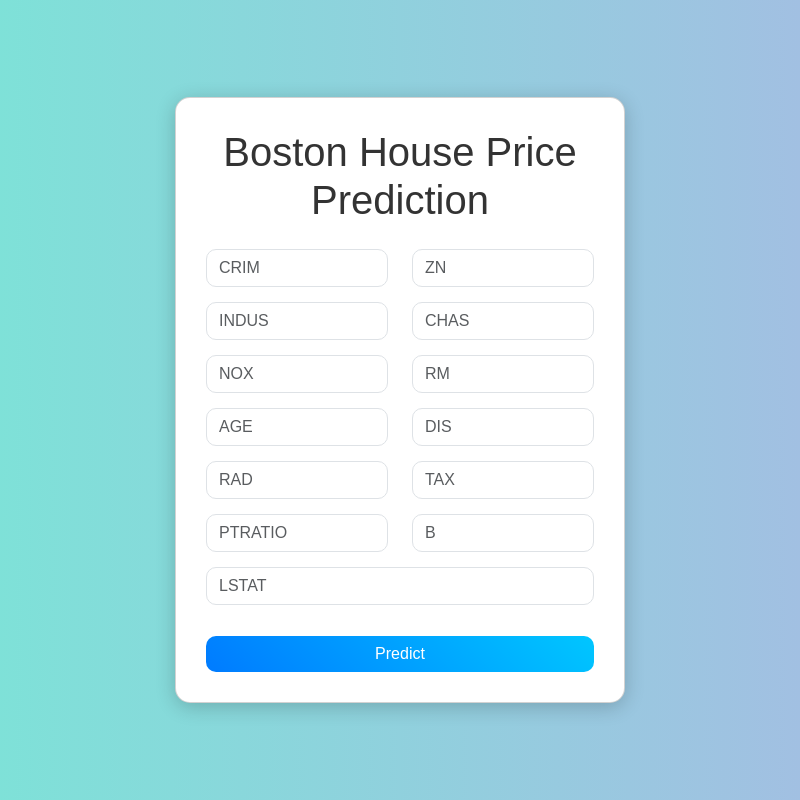
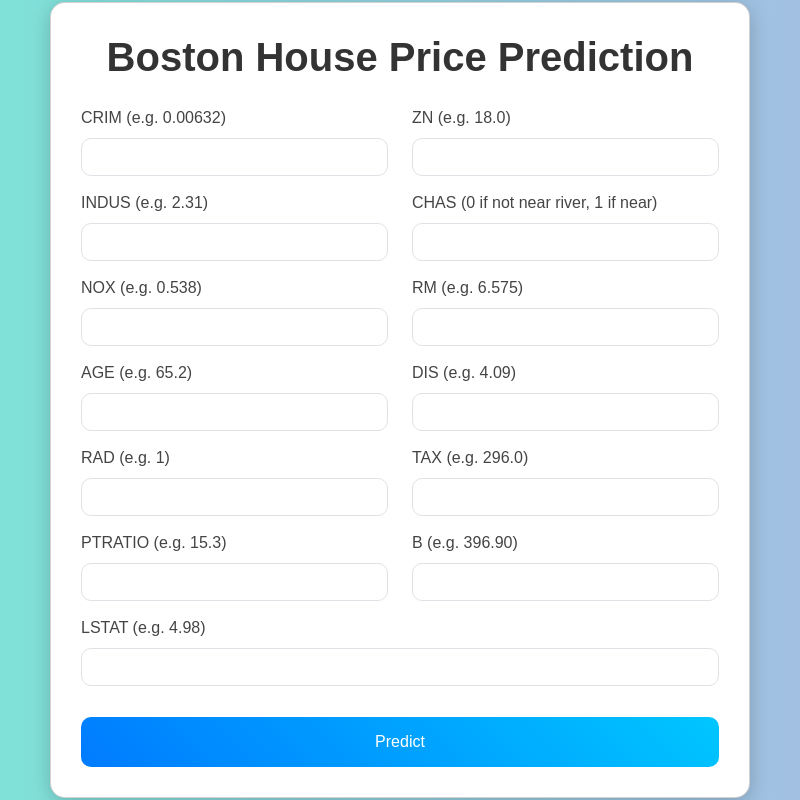
Before and after one commit to ravsaheb7841/boston_house_pricing, a Flask app: page / in a window 1280 px wide. Shown: the whole page, without its empty margins (240-1040 px from the left). Run offline with Flask 3, Linux system fonts and the light colour scheme; parts of the project's set-up code (start-up, migrations or seed data) failed here and were passed over.

Commit message:
UI Update

```diff
--- a/templates/home.html
+++ b/templates/home.html
@@ -18,7 +18,7 @@
       font-family: 'Poppins', sans-serif;
     }
     .card {
-      width: 450px;
+      width: 700px;
       border-radius: 15px;
       box-shadow: 0 4px 20px rgba(0,0,0,0.2);
       padding: 30px;
@@ -28,6 +28,11 @@
       text-align: center;
       color: #333;
       margin-bottom: 25px;
+      font-weight: bold;
+    }
+    .form-label {
+      font-weight: 500;
+      color: #444;
     }
     .form-control {
       border-radius: 10px;
@@ -35,6 +40,7 @@
     }
     .btn-primary {
       width: 100%;
+      height: 50px;
       border-radius: 10px;
       background: linear-gradient(45deg, #007bff, #00c6ff);
       border: none;
@@ -60,43 +66,68 @@
     <form action="{{ url_for('predict') }}" method="post">
       <div class="row">
         <div class="col-md-6">
-          <input type="text" name="CRIM" class="form-control" placeholder="CRIM" required>
+          <label class="form-label">CRIM (e.g. 0.00632)</label>
+          <input type="text" name="CRIM" class="form-control" required>
         </div>
+
         <div class="col-md-6">
-          <input type="text" name="ZN" class="form-control" placeholder="ZN" required>
+          <label class="form-label">ZN (e.g. 18.0)</label>
+          <input type="text" name="ZN" class="form-control" required>
         </div>
+
         <div class="col-md-6">
-          <input type="text" name="INDUS" class="form-control" placeholder="INDUS" required>
+          <label class="form-label">INDUS (e.g. 2.31)</label>
+          <input type="text" name="INDUS" class="form-control" required>
         </div>
+
         <div class="col-md-6">
-          <input type="text" name="CHAS" class="form-control" placeholder="CHAS" required>
+          <label class="form-label">CHAS (0 if not near river, 1 if near)</label>
+          <input type="text" name="CHAS" class="form-control" required>
         </div>
+
         <div class="col-md-6">
-          <input type="text" name="NOX" class="form-control" placeholder="NOX" required>
+          <label class="form-label">NOX (e.g. 0.538)</label>
+          <input type="text" name="NOX" class="form-control" required>
         </div>
+
         <div class="col-md-6">
-          <input type="text" name="RM" class="form-control" placeholder="RM" required>
+          <label class="form-label">RM (e.g. 6.575)</label>
+          <input type="text" name="RM" class="form-control" required>
         </div>
+
         <div class="col-md-6">
-          <input type="text" name="AGE" class="form-control" placeholder="AGE" required>
+          <label class="form-label">AGE (e.g. 65.2)</label>
+          <input type="text" name="AGE" class="form-control" required>
         </div>
+
         <div class="col-md-6">
-          <input type="text" name="DIS" class="form-control" placeholder="DIS" required>
+          <label class="form-label">DIS (e.g. 4.09)</label>
+          <input type="text" name="DIS" class="form-control" required>
         </div>
+
         <div class="col-md-6">
-          <input type="text" name="RAD" class="form-control" placeholder="RAD" required>
+          <label class="form-label">RAD (e.g. 1)</label>
+          <input type="text" name="RAD" class="form-control" required>
         </div>
+
         <div class="col-md-6">
-          <input type="text" name="TAX" class="form-control" placeholder="TAX" required>
+          <label class="form-label">TAX (e.g. 296.0)</label>
+          <input type="text" name="TAX" class="form-control" required>
         </div>
+
         <div class="col-md-6">
-          <input type="text" name="PTRATIO" class="form-control" placeholder="PTRATIO" required>
+          <label class="form-label">PTRATIO (e.g. 15.3)</label>
+          <input type="text" name="PTRATIO" class="form-control" required>
         </div>
+
         <div class="col-md-6">
-          <input type="text" name="B" class="form-control" placeholder="B" required>
+          <label class="form-label">B (e.g. 396.90)</label>
+          <input type="text" name="B" class="form-control" required>
         </div>
-        <div class="col-12">
-          <input type="text" name="LSTAT" class="form-control" placeholder="LSTAT" required>
+
+        <div class="col-md-12">
+          <label class="form-label">LSTAT (e.g. 4.98)</label>
+          <input type="text" name="LSTAT" class="form-control" required>
         </div>
       </div>
 
@@ -104,7 +135,9 @@
     </form>
 
     {% if prediction_text %}
-      <div class="prediction">{{ prediction_text }}</div>
+      <div class="alert alert-info mt-4 text-center">
+        <strong>{{ prediction_text }}</strong>
+      </div>
     {% endif %}
   </div>
 
```
